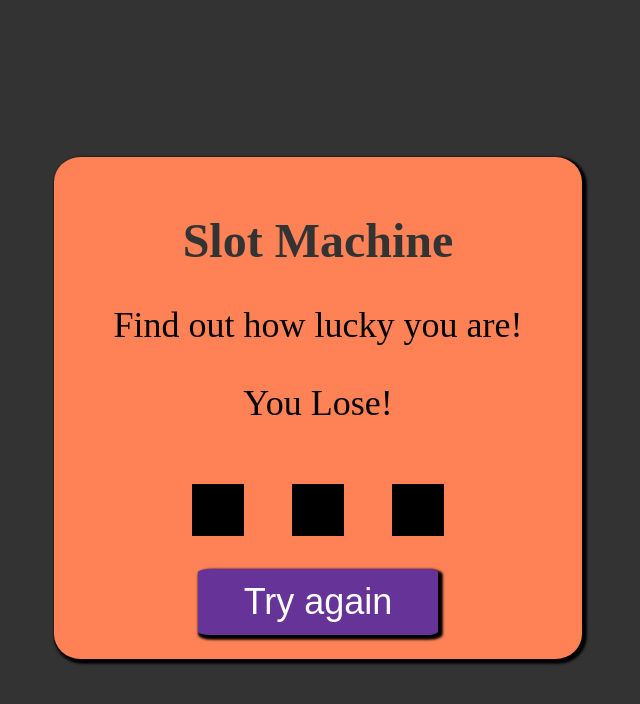
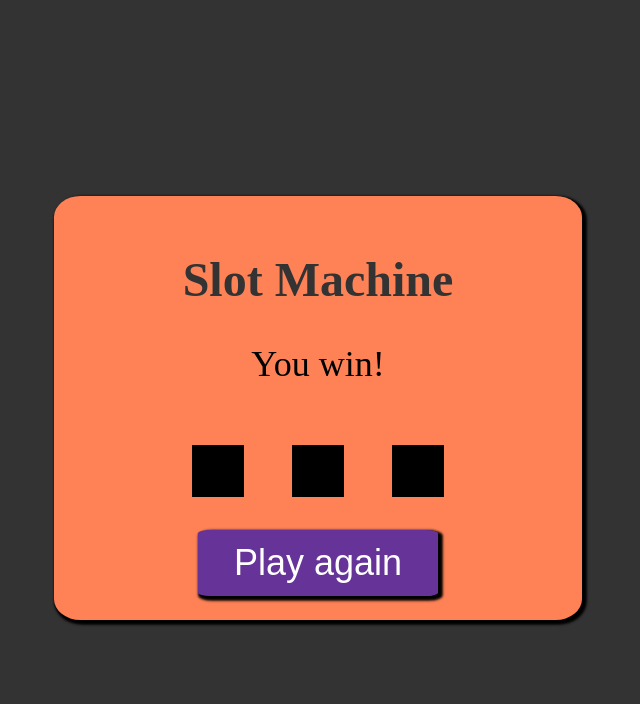
Before and after one commit to annaharbour/slot-machine, a React (Create React App) app: page / in a window 1280 px wide. Shown: the top 704 px of the page, without its empty margins (330-970 px from the left). Built offline with nearby package versions, Linux system fonts and the light colour scheme.

Commit message:
Removed interval

```diff
--- a/src/App.js
+++ b/src/App.js
@@ -6,7 +6,7 @@ function App() {
   const s2 = ' 👻 ';
   const s3 = ' 💀 ';
 
-  return (
+    return (
     <div className="App">
       <Machine s1={s1} s2={s2} s3={s3} />
     </div>
--- a/src/Machine.js
+++ b/src/Machine.js
@@ -1,51 +1,116 @@
-import React, {useState} from 'react'
+// import React, {useState, useEffect} from 'react'
+
+// function Machine(props) {
+//     const {s1, s2, s3} = props;
+//     const [a, setA] = useState(s1);
+//     const [b, setB] = useState(s2);
+//     const [c, setC] = useState(s3);
+//     const [winner, setWinner] = useState(false);
+//     const [message, setMessage] = useState('Test your luck... if you dare.');
+//     const [buttonText, setButtonText] = useState('Start Game');
+
+//     function getRandomMessage(){
+//         const messages = [`Don't hate the coder, hate the game`, `You're great at losing`, `13 years of bad luck`];
+//         return messages[Math.floor(Math.random() * messages.length)];
+//     }
+
+//     function getRandomValue(){
+//         const randomIndex = Math.floor(Math.random() * 3)
+//         return [s1, s2, s3][randomIndex];
+//     }
+
+//     function onClick(){
+//         setA(getRandomValue());
+//         setB(getRandomValue());
+//         setC(getRandomValue());
+
+//         const interval = setInterval(() => {
+//             setA(getRandomValue());
+//             setB(getRandomValue());
+//             setC(getRandomValue());
+//           }, 100);
+
+//           setTimeout(() => {
+//             clearInterval(interval);
+//             if (a === b && b === c) {
+//                 setWinner(true);
+//                 setButtonText('Play again');
+//               } else {
+//                 setWinner(false);
+//                 setButtonText('Try again');
+//                 setMessage(getRandomMessage());
+//               }
+//           }, 3000);
+
+
+//     }
+
+//     return (
+//     <div className='slot-machine'>
+//         <h1>Slot Machine</h1>
+//         <p>{winner ?  'You win!' : message}</p>
+//         <div className='slots'>
+//             <div className='slot'>{a}</div>
+//             <div className='slot'>{b}</div>
+//             <div className='slot'>{c}</div>
+//             </div>
+//         <button onClick={onClick}>{buttonText}</button>
+//     </div>
+//   )
+// }
+
+// export default Machine
+
+import React, { useState, useEffect } from 'react';
 
 function Machine(props) {
-    const {s1, s2, s3} = props;
+  const { s1, s2, s3 } = props;
   const [a, setA] = useState('');
   const [b, setB] = useState('');
   const [c, setC] = useState('');
   const [winner, setWinner] = useState(false);
 
-    function getRandomValue(){
-        const randomIndex = Math.floor(Math.random() * 3)
+
+  function getRandomValue() {
+    const randomIndex = Math.floor(Math.random() * 3);
     return [s1, s2, s3][randomIndex];
   }
 
-    function onClick(){
-        setA(getRandomValue());
-        setB(getRandomValue());
-        setC(getRandomValue());
-
-        const interval = setInterval(() => {
-            setA(getRandomValue());
-            setB(getRandomValue());
-            setC(getRandomValue());
-          }, 100);
-
-          setTimeout(() => {
-            clearInterval(interval);
+  function checkWin() {
     if (a === b && b === c) {
       setWinner(true);
     } else {
       setWinner(false);
     }
-          }, 3000);
+  }
+  useEffect(() => {
+    checkWin();
+  }, [a, b, c]);
+
+  function onClick() {
+    setA('');
+    setB('');
+    setC('');
+    setWinner(false);
+
+    setA(getRandomValue());
+    setB(getRandomValue());
+    setC(getRandomValue());
+
   }
 
   return (
-    <div className='slot-machine'>
+    <div className="slot-machine">
       <h1>Slot Machine</h1>
-        <p>Find out how lucky you are!</p>
-        <p>{winner ?  'You win!' : 'You Lose!'}</p>
-        <div className='slots'>
-            <div className='slot'>{a}</div>
-            <div className='slot'>{b}</div>
-            <div className='slot'>{c}</div>
+      <p>{winner ? 'You win!' : 'You lose'}</p>
+      <div className="slots">
+        <div className="slot">{a}</div>
+        <div className="slot">{b}</div>
+        <div className="slot">{c}</div>
       </div>
-        <button onClick={onClick}>{winner ? 'Play again' : 'Try again'}</button>
+      <button onClick={onClick}>{winner ? 'Play again' : 'Try your luck'}</button>
     </div>
-  )
+  );
 }
 
-export default Machine
+export default Machine;
```
Lines whose indentation alone changed are shown as unchanged.
